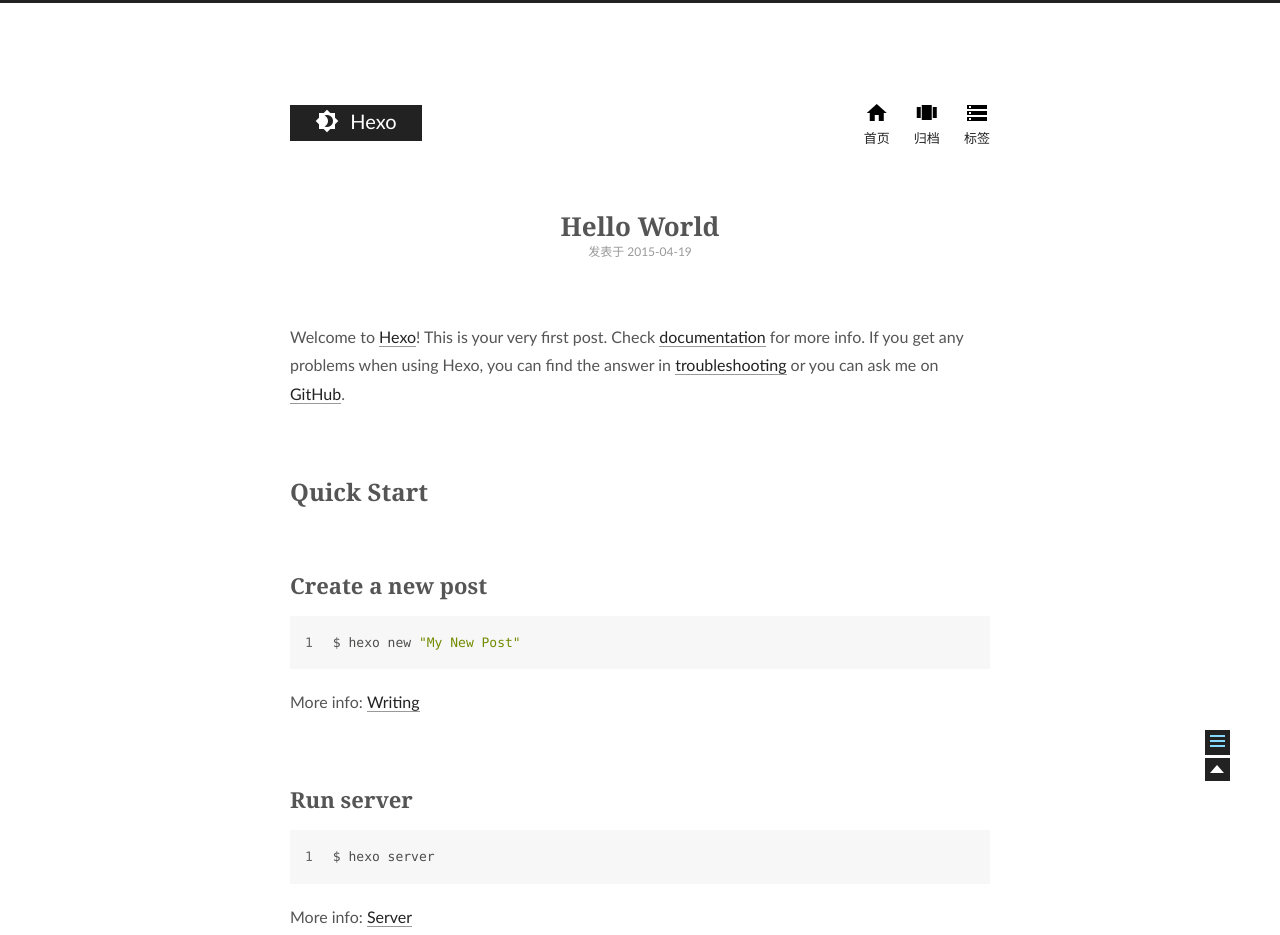
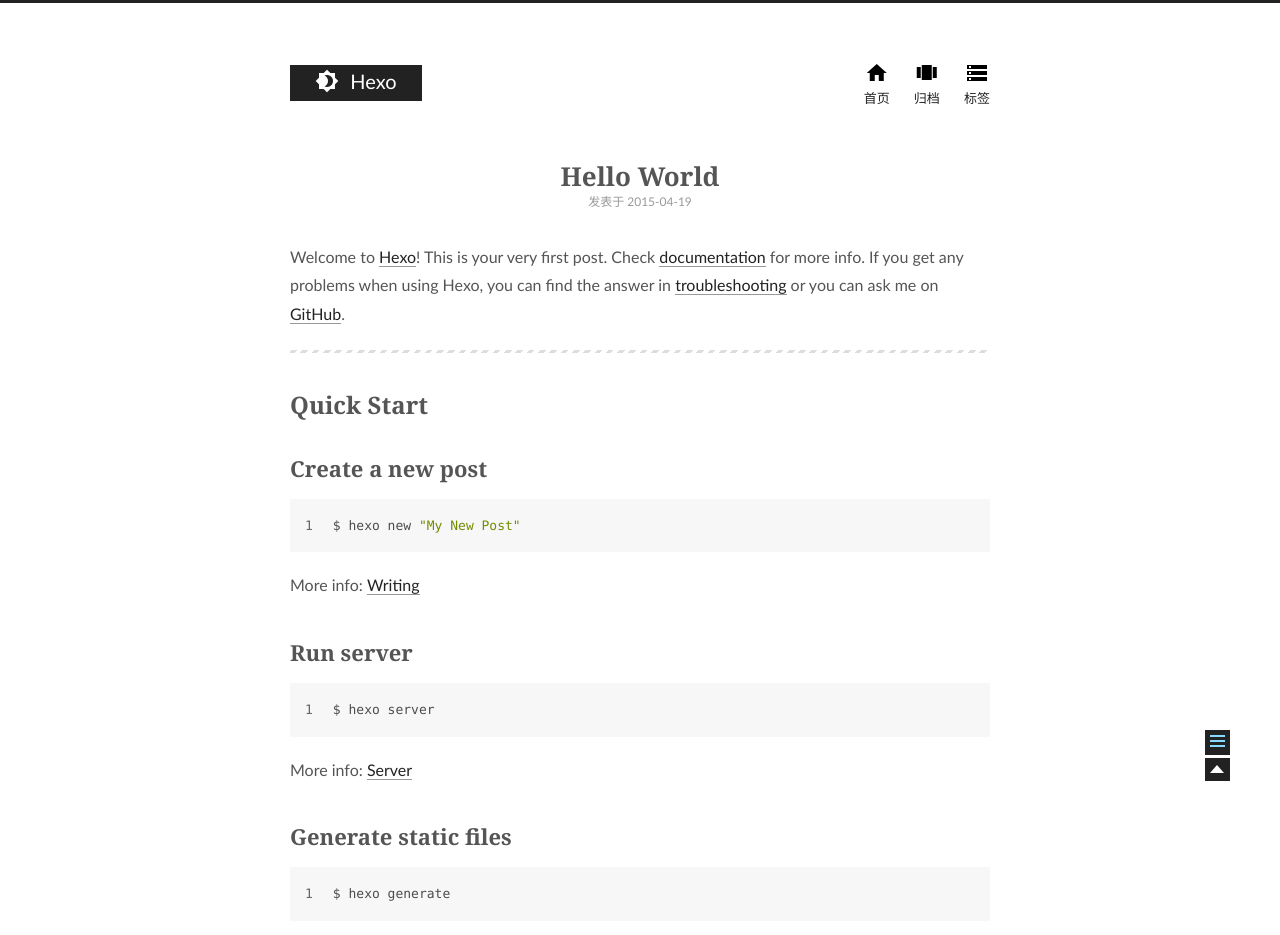
Before and after one commit to nuclearhacking/nuclearhacking.github.com, a plain HTML site: page 2015/04/19/hello-world/index.html in a window 1280 px wide. Shown: the top 935 px of the page. Drawn offline with Linux system fonts and the light colour scheme.

Commit message:
Site updated: 2015-04-19 12:16:14

```diff
--- a/2015/04/19/hello-world/index.html
+++ b/2015/04/19/hello-world/index.html
@@ -126,6 +126,7 @@
 
 
         <p>Welcome to <a href="http://hexo.io/" target="_blank" rel="external">Hexo</a>! This is your very first post. Check <a href="http://hexo.io/docs/" target="_blank" rel="external">documentation</a> for more info. If you get any problems when using Hexo, you can find the answer in <a href="http://hexo.io/docs/troubleshooting.html" target="_blank" rel="external">troubleshooting</a> or you can ask me on <a href="https://github.com/hexojs/hexo/issues" target="_blank" rel="external">GitHub</a>.</p>
+<hr>
 <h2 id="Quick_Start">Quick Start</h2><h3 id="Create_a_new_post">Create a new post</h3><figure class="highlight bash"><table><tr><td class="gutter"><pre><span class="line">1</span><br></pre></td><td class="code"><pre><span class="line">$ hexo new <span class="string">"My New Post"</span></span><br></pre></td></tr></table></figure>
 <p>More info: <a href="http://hexo.io/docs/writing.html" target="_blank" rel="external">Writing</a></p>
 <h3 id="Run_server">Run server</h3><figure class="highlight bash"><table><tr><td class="gutter"><pre><span class="line">1</span><br></pre></td><td class="code"><pre><span class="line">$ hexo server</span><br></pre></td></tr></table></figure>
--- a/css/main.css
+++ b/css/main.css
@@ -290,13 +290,13 @@ h3,
 h4,
 h5,
 h6 {
-  margin: 60px 0 15px;
+  margin: 30px 0 15px;
 }
 ul {
   list-style: square;
 }
 hr {
-  margin: 40px 0;
+  margin: 20px 0;
   height: 3px;
   border: none;
   background-color: #ddd;
@@ -870,7 +870,7 @@ body {
 }
 .header-inner {
   margin: 0 auto;
-  padding: 100px 0 70px;
+  padding: 60px 0 70px;
   width: 960px;
 }
 .one-column .header-inner {
@@ -1151,7 +1151,7 @@ input.menu-search-input {
   width: 4px;
   height: 4px;
   border-radius: 50%;
-  background: #ff6714;
+  background: #b17383;
 }
 .sidebar-nav {
   margin: 0;
@@ -1310,7 +1310,7 @@ input.menu-search-input {
   background: #fff;
 }
 .posts-expand {
-  padding-top: 40px;
+  padding-top: 30px;
 }
 @media (max-width: 767px) {
   .posts-expand {
@@ -1362,7 +1362,7 @@ input.menu-search-input {
   transform: scaleX(1);
 }
 .posts-expand .post-meta {
-  margin: 3px 0 60px 0;
+  margin: 3px 0 30px 0;
   color: #999;
   font-size: 12px;
   text-align: center;
```
Also changed, not shown: index.html (+1 -0 lines).
